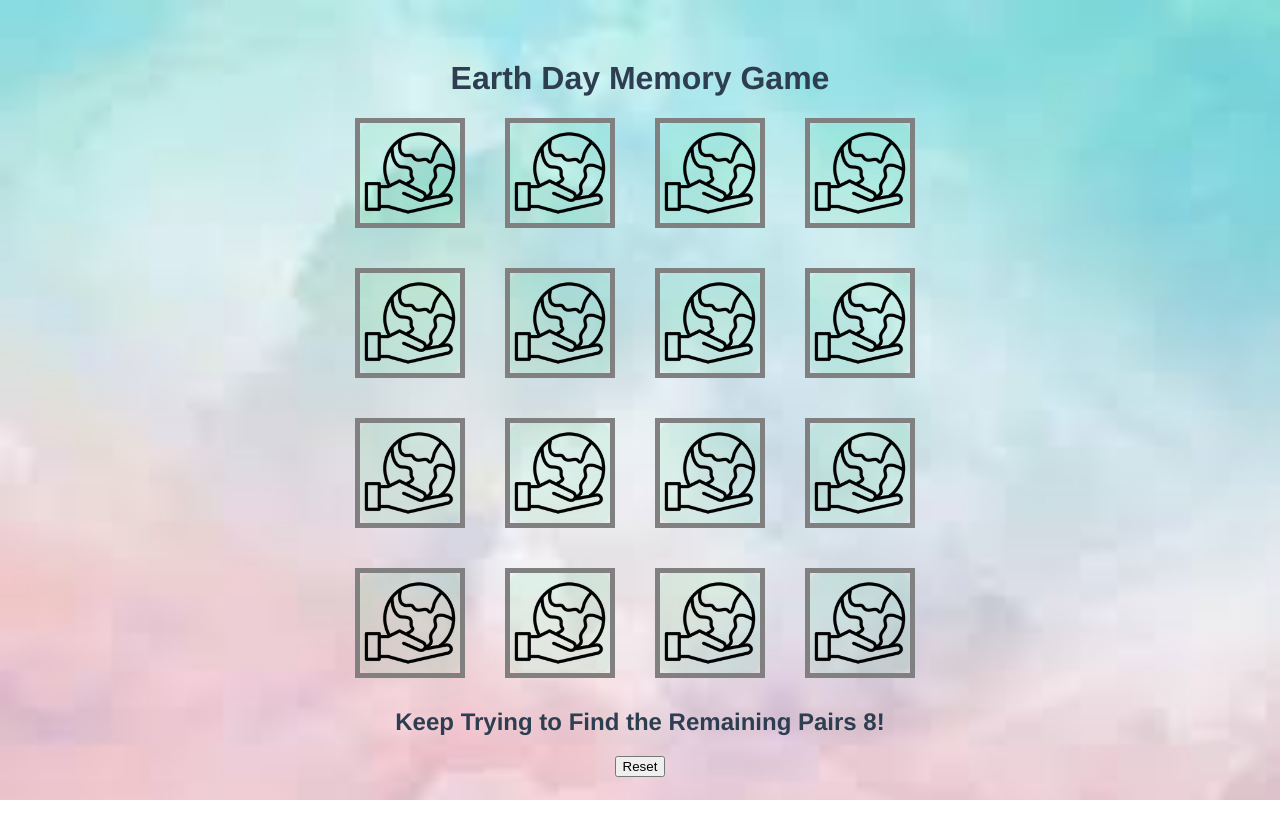
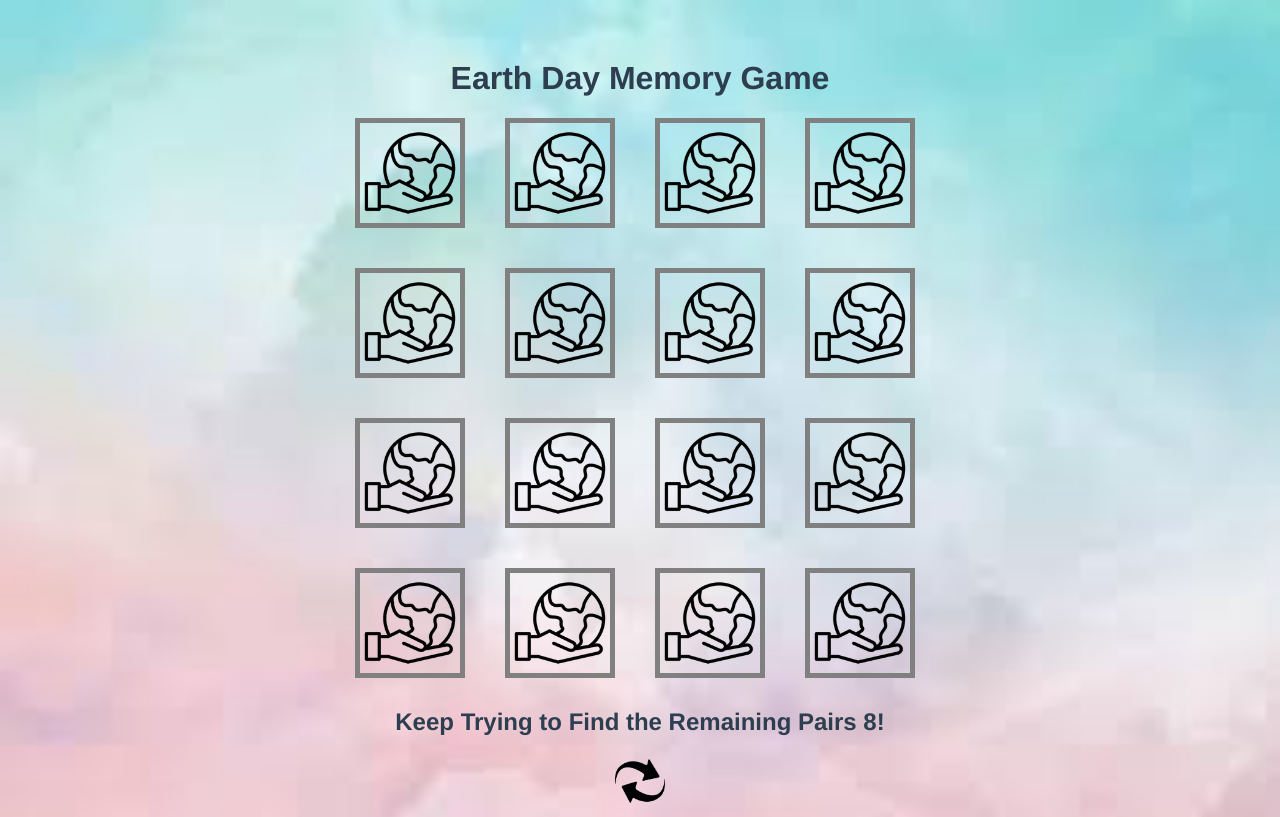
Before and after one commit to novamassey/vue-memory, a Vue app: page / in a window 1280 px wide. Built offline with nearby package versions, Linux system fonts and the light colour scheme.

Commit message:
made button into an icon

```diff
--- a/src/App.vue
+++ b/src/App.vue
@@ -13,7 +13,7 @@
     />
   </section>
   <h2>{{ status }}</h2>
-  <button @click="resetGame">Reset</button>
+  <button @click="resetGame" class="button"></button>
 </template>
 
 <script>
@@ -25,6 +25,9 @@ export default {
   name: "App",
   components: { CardComp },
   //setup is vanilla JS so you must return
+  mounted() {
+    this.resetGame();
+  },
   setup() {
     const cardList = ref([]);
     const userSelection = ref([]);
@@ -179,4 +182,11 @@ body {
   height: 100px;
   width: 100px;
 }
+.button {
+  background: url("../public/images/refresh-buttons.png");
+  background-size: cover;
+  border: none;
+  height: 50px;
+  width: 50px;
+}
 </style>
--- a/src/components/CardComp.vue
+++ b/src/components/CardComp.vue
@@ -56,7 +56,8 @@ img {
   width: 100%;
   height: 100%;
   position: absolute;
-  background: rgba(52, 235, 125, 0.1);
+  /* background: rgba(52, 235, 125, 0.1); */
+  background: rgba(255 255 255 0.9);
   background-size: cover;
   display: flex;
   align-items: center;
@@ -64,7 +65,7 @@ img {
   border-radius: 10px;
 }
 .card-face.is-front {
-  background: rgba(52, 235, 125, 0.1);
+  background: rgba(255, 255, 255, 0.1);
   background-size: contain;
   color: white;
 }
```
Also changed, not shown: public/images/refresh-buttons.png (added).
